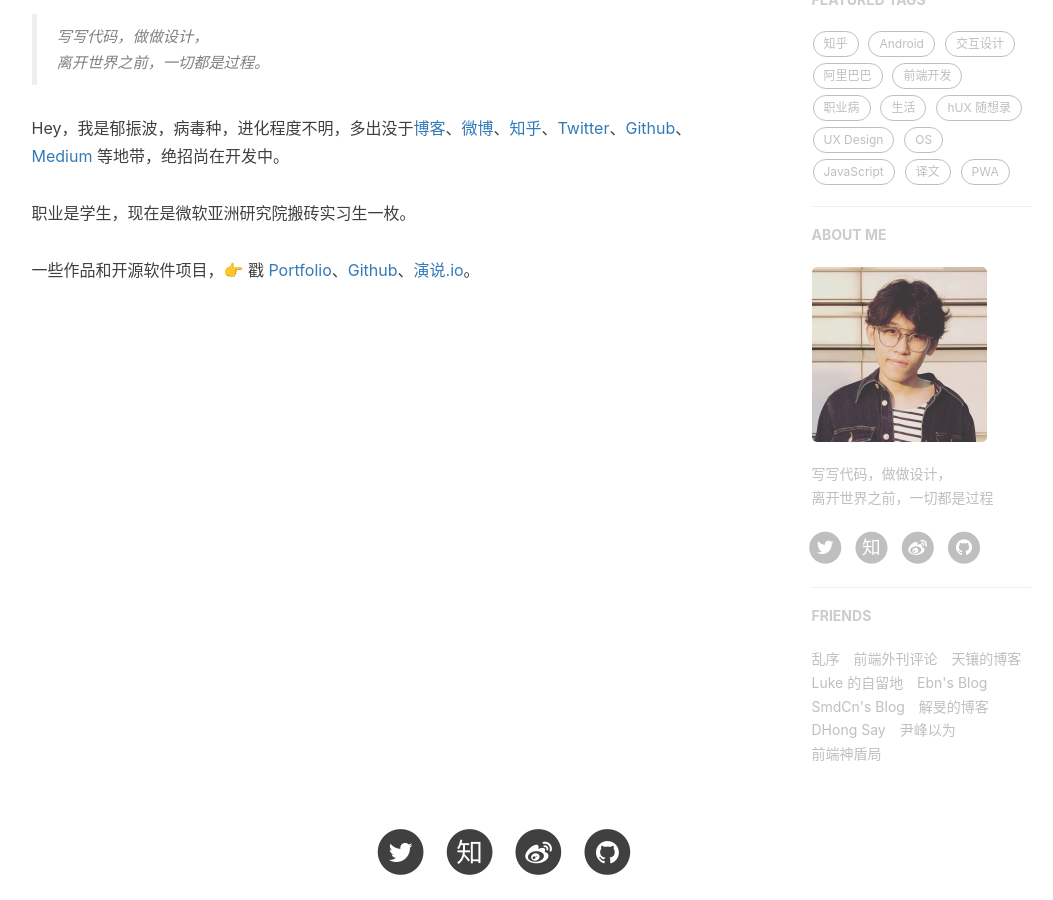
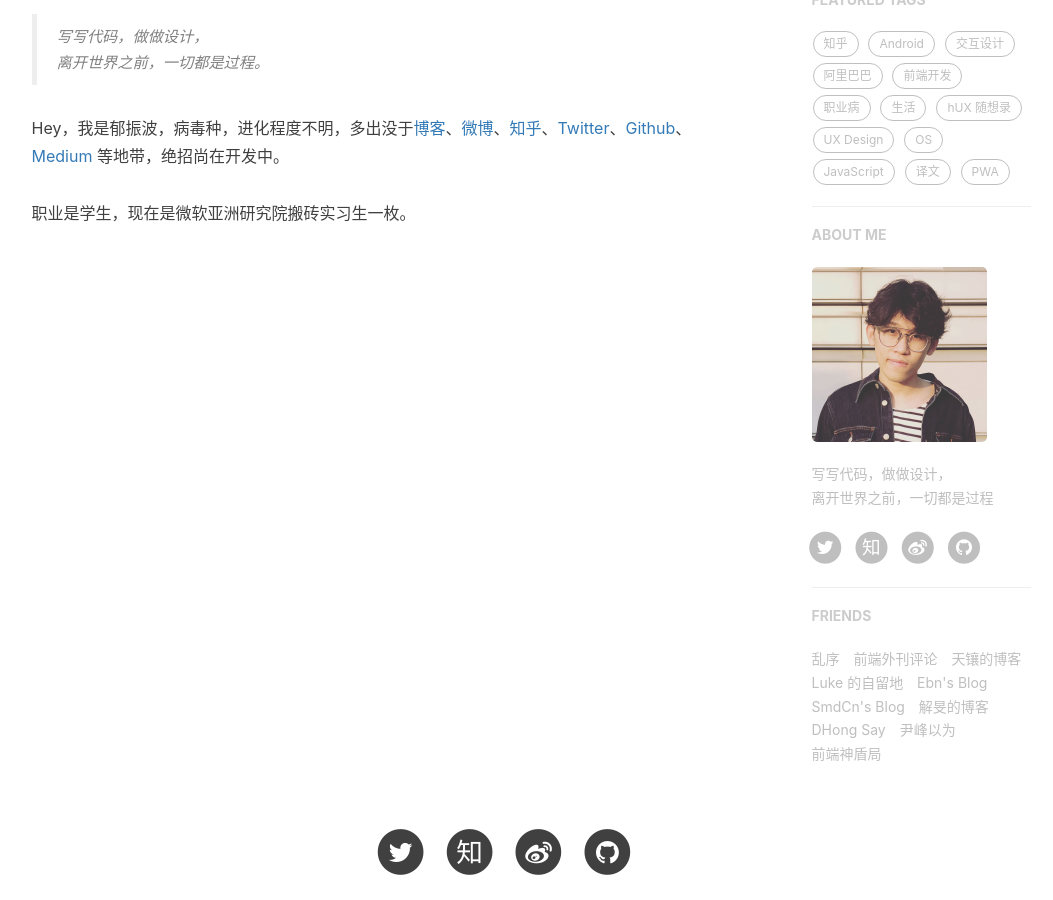
Before and after one commit to yuzhenbo/yuzhenbo.github.io_, a Jekyll site: the page built from about.html, in a window 1280 px wide and 900 px high, scrolled down 487 px. Shown: the whole window, without its empty margins (136-1189 px from the left). Built offline with Jekyll 4.4.1, drawn with Linux system fonts in a browser that asks for light colours; nearby versions of some CDN libraries; comment, search, counter and statistics services are not loaded.

Commit message:
Update zh.md

```diff
--- a/_includes/about/zh.md
+++ b/_includes/about/zh.md
@@ -1,8 +1,6 @@
 > 写写代码，做做设计，
 > 离开世界之前，一切都是过程。
 
-Hey，我是郁振波，病毒种，进化程度不明，多出没于[博客](https://huangxuan.me)、[微博](weibo.com/huxpro)、[知乎](https://www.zhihu.com/people/huxpro/pins/posts)、[Twitter](https://twitter.com/Huxpro/)、[Github](http://github.com/huxpro)、[Medium](https://medium.com/@Huxpro) 等地带，绝招尚在开发中。
+Hey，我是郁振波，病毒种，进化程度不明，多出没于[博客](http://yuzhenbo.yzb.life/)、[微博](https://www.weibo.com/5075809355/profile?topnav=1&wvr=6)、[知乎](https://www.zhihu.com/people/su-po-moon/activities)、[Twitter](https://twitter.com/ZhenboYu2)、[Github](http://github.com/yuzhenbo)、[Medium](https://medium.com/@yuzhenbo1995) 等地带，绝招尚在开发中。
 
 职业是学生，现在是微软亚洲研究院搬砖实习生一枚。
-
-一些作品和开源软件项目，👉 戳 [Portfolio](/portfolio)、[Github](http://github.com/huxpro)、[演说.io](http://https://zhuanlan.zhihu.com/p/21280918)。
```
